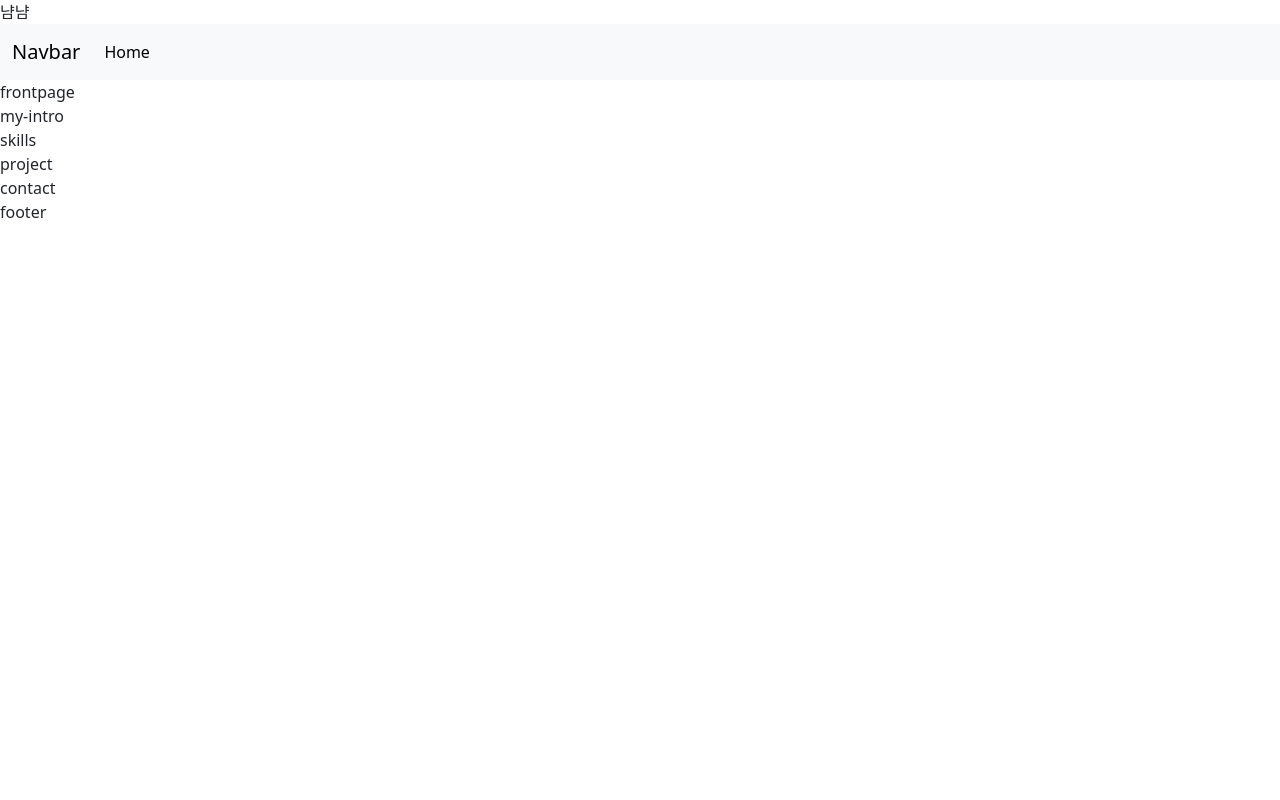
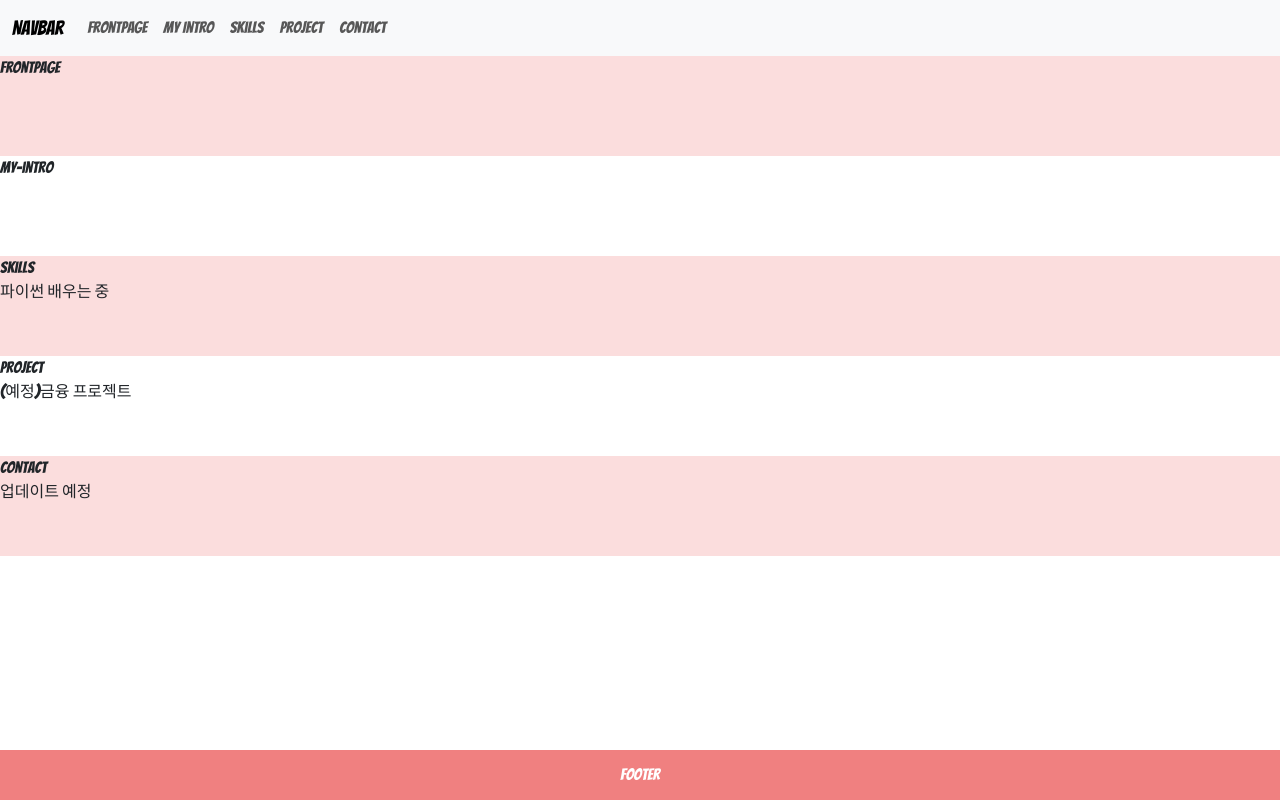
Before and after one commit to yoojin22/test, a plain HTML site: page index.html in a window 1280 px wide. Drawn offline with nearby package versions, Linux system fonts and the light colour scheme.

Commit message:
관통 프로젝트 pjt-03 제출

```diff
--- a/index.html
+++ b/index.html
@@ -4,10 +4,10 @@
     <meta charset="UTF-8">
     <meta name="viewport" content="width=device-width, initial-scale=1.0">
     <link href="https://cdn.jsdelivr.net/npm/bootstrap@5.3.3/dist/css/bootstrap.min.css" rel="stylesheet" integrity="sha384-QWTKZyjpPEjISv5WaRU9OFeRpok6YctnYmDr5pNlyT2bRjXh0JMhjY6hW+ALEwIH" crossorigin="anonymous">
+    <link rel="stylesheet" href="./style.css">
     <title>Document</title>
 </head>
 <body>
-  냠냠
   <header class="hearder">
     <nav class="navbar navbar-expand-lg bg-body-tertiary">
       <div class="container-fluid">
@@ -18,18 +18,39 @@
             <div class="collapse navbar-collapse" id="navbarSupportedContent">
               <ul class="navbar-nav me-auto mb-2 mb-lg-0">
                 <li class="nav-item">
-                  <a class="nav-link active" aria-current="page" href="#">Home</a>
+                  <a class="nav-link" aria-current="page" href="#frontpage">Frontpage</a>
+                <li class="nav-item">
+                  <a class="nav-link" aria-current="page" href="#my-intro">My Intro</a>
+                <li class="nav-item">
+                  <a class="nav-link" aria-current="page" href="#skills">Skills</a>
+                <li class="nav-item">
+                  <a class="nav-link" aria-current="page" href="#project">Project</a>
+                <li class="nav-item">
+                  <a class="nav-link" aria-current="page" href="#contact">Contact</a>
                 </li>
               </ul>
             </div>
       </div>
       </nav>
-    </header>
+  </header>
+  <article class="article">
     <main id="frontpage" class="frontpage">frontpage</main>
 		<section id="my-intro" class="my-intro">my-intro</section>
-		<section id="skills" class="skills">skills</section>
-		<section id="project" class="project">project</section>
-		<section id="contact" class="contact">contact</section>
+  </article>
+
+  <article class="article">
+		<section id="skills" class="skills"> skills <br>
+      <content> 파이썬 배우는 중 <br>
+      </content>
+    </section>
+		<section id="project" class="project">project <br>
+      <content> (예정)금융 프로젝트 </content>
+    </section>
+  </article>
+
+		<section id="contact" class="contact"> contact <br>
+      업데이트 예정
+    </section>
 		<footer class="footer">footer</footer>
     <script src="https://cdn.jsdelivr.net/npm/bootstrap@5.3.3/dist/js/bootstrap.bundle.min.js" integrity="sha384-YvpcrYf0tY3lHB60NNkmXc5s9fDVZLESaAA55NDzOxhy9GkcIdslK1eN7N6jIeHz" crossorigin="anonymous"></script>
 </body>
--- /dev/null
+++ b/style.css
@@ -0,0 +1,71 @@
+@import url('https://fonts.googleapis.com/css2?family=Bangers&family=Noto+Sans+KR:wght@100..900&family=Poppins:ital,wght@0,100;0,200;0,300;0,400;0,500;0,600;0,700;0,800;0,900;1,100;1,200;1,300;1,400;1,500;1,600;1,700;1,800;1,900&display=swap');
+
+* {
+    font-family: "Bangers", system-ui;
+    font-weight: 400;
+    font-style: normal;
+}
+
+.footer {
+    /* 맨 아래 고정 */
+    position: fixed;
+    bottom: 0;
+
+    /* 검은 배경  */
+    background-color: lightcoral;
+
+    /* 꽉 차게 */
+    width: 100%;
+    height: 50px;
+
+    /* 글자 흰색 */
+    color: white;
+
+
+    /* 글자 가운데 정렬 */
+    display: flex;
+    justify-content: center;
+    align-items: center;
+}
+
+.frontpage {
+    height: 100px;
+    background-color: rgba(240, 128, 128, 0.267);
+}
+
+.my-intro{
+    height: 100px;
+}
+
+.skills{
+    height: 100px;
+    background-color: rgba(240, 128, 128, 0.267);
+}
+
+.project{
+    height: 100px;
+}
+
+.contact{
+    height: 100px;
+    background-color: rgba(240, 128, 128, 0.267);
+    margin-bottom: 50px;
+}
+
+@media (max-width: 1000px) {
+  .article {
+    display: flex;
+  }
+
+	.frontpage, .my-intro {
+		width: 50%;
+	}
+
+	.skills{
+		width: 30%;
+	}
+
+	.project{
+		width: 70%;
+	}
+}
```
Also changed, not shown: 1 other file.
